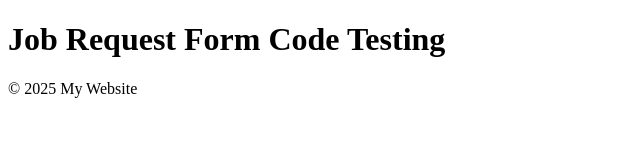
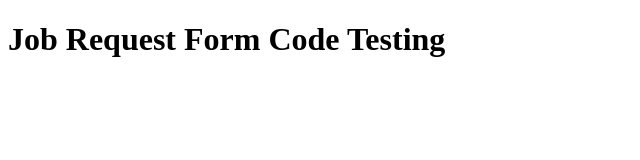
Before and after one commit to marksobrevilla-geo/geoop-form-test, a plain HTML site: page index.html in a window 1280 px wide. Shown: the whole page, without its empty margins (0-640 px from the left). Drawn offline with Linux system fonts and the light colour scheme.

Commit message:
change html

```diff
--- a/index.html
+++ b/index.html
@@ -3,7 +3,7 @@
 <head>
     <meta charset="UTF-8">
     <meta name="viewport" content="width=device-width, initial-scale=1.0">
-    <title>Sample HTML Template</title>
+    <title>Testing GeoOp Form</title>
     <script type="text/javascript" src="//console.test.geoop.com/form/loader.js"></script>
     <script type="text/javascript">try{geoop.load("NDUwNjY=", {connection:{scheme:"https://",domain:"console.test.geoop.com"}});}catch(e){}</script>
 </head>
@@ -18,9 +18,6 @@
             <div id="geoop-form-placeholder"></div>
         </main>
 
-        <footer>
-            <p>&copy; 2025 My Website</p>
-        </footer>
     </div>
 </body>
 </html>
```
